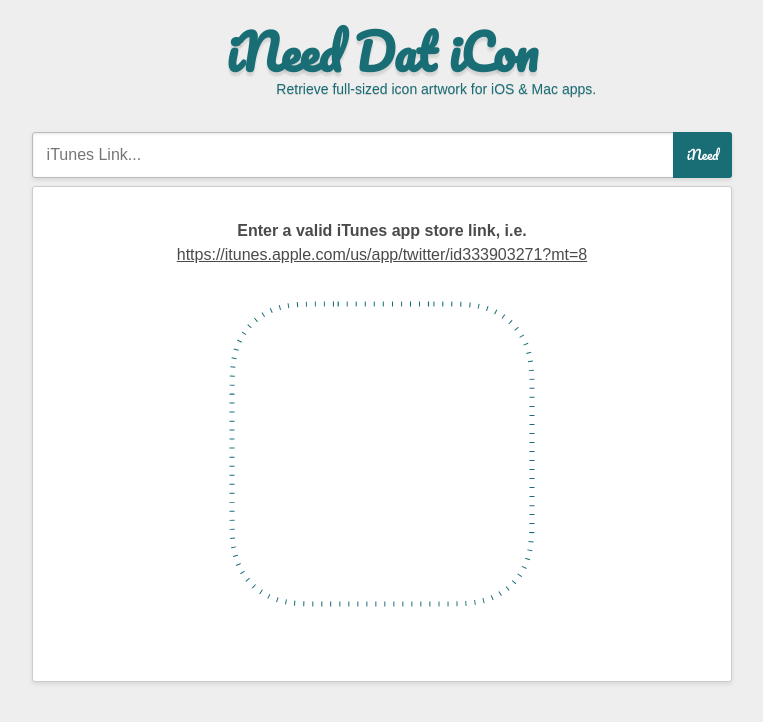
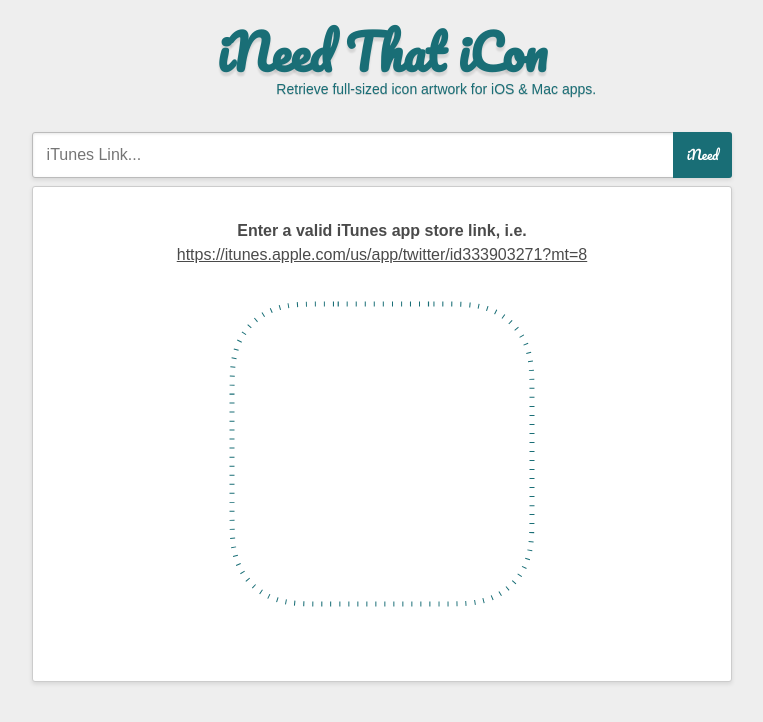
Before and after one commit to jburto94/basic-api-app, a plain HTML site: page index.html in a window 1280 px wide. Shown: the whole page, without its empty margins (258-1021 px from the left). Drawn offline with nearby package versions, Linux system fonts and the light colour scheme.

Commit message:
Changed title name

```diff
--- a/index.html
+++ b/index.html
@@ -2,13 +2,13 @@
 <html>
   <head>
     <meta charset='utf-8'>
-    <title>iNeed Dat iCon</title>
+    <title>iNeed That iCon</title>
     <link href='https://fonts.googleapis.com/css?family=Pacifico' rel='stylesheet' type='text/css'>
     <link rel='stylesheet' href='assets/styles/stylesheet.css'>
   </head>
   <body>
     <header>
-      <h1><a href='./'>iNeed Dat iCon</a></h1>
+      <h1><a href='./'>iNeed That iCon</a></h1>
       <p>Retrieve full-sized icon artwork for iOS &amp; Mac apps.</p>
     </header>
     <main>
```
